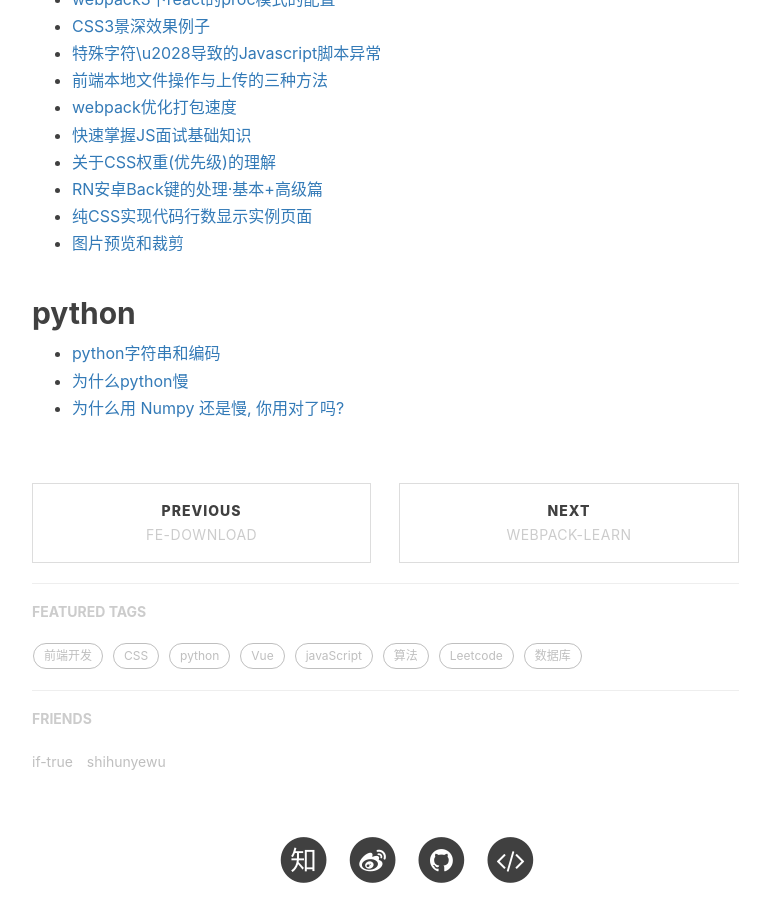
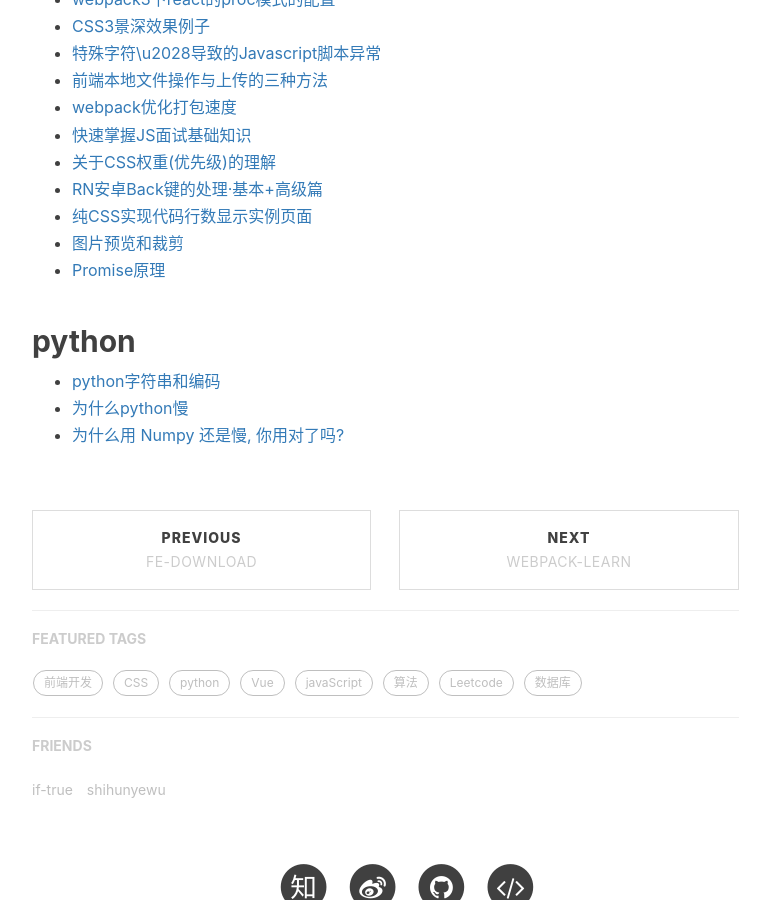
Before and after one commit to mickey0524/mickey0524.github.io, a Jekyll site: the page built from _posts/2017-10-20-superior-article.md, in a window 1280 px wide and 900 px high, scrolled down 979 px. Shown: the whole window, without its empty margins (233-1003 px from the left). Built offline with Jekyll 4.4.1, drawn with Linux system fonts in a browser that asks for light colours; nearby versions of some CDN libraries; comment, search, counter and statistics services are not loaded.

Commit message:
feat(js): 优秀文章增加promise原理

```diff
--- a/_posts/2017-10-20-superior-article.md
+++ b/_posts/2017-10-20-superior-article.md
@@ -33,6 +33,7 @@ tags:
 * [RN安卓Back键的处理·基本+高级篇](http://bbs.reactnative.cn/topic/480/%E5%AE%89%E5%8D%93back%E9%94%AE%E7%9A%84%E5%A4%84%E7%90%86-%E5%9F%BA%E6%9C%AC-%E9%AB%98%E7%BA%A7%E7%AF%87)
 * [纯CSS实现代码行数显示实例页面](http://www.zhangxinxu.com/study/201801/pure-css-line-number.html)
 * [图片预览和裁剪](https://www.itcodemonkey.com/article/2167.html)
+* [Promise原理](https://mengera88.github.io/2017/05/18/Promise%E5%8E%9F%E7%90%86%E8%A7%A3%E6%9E%90/)
 
 ## python
 
```
